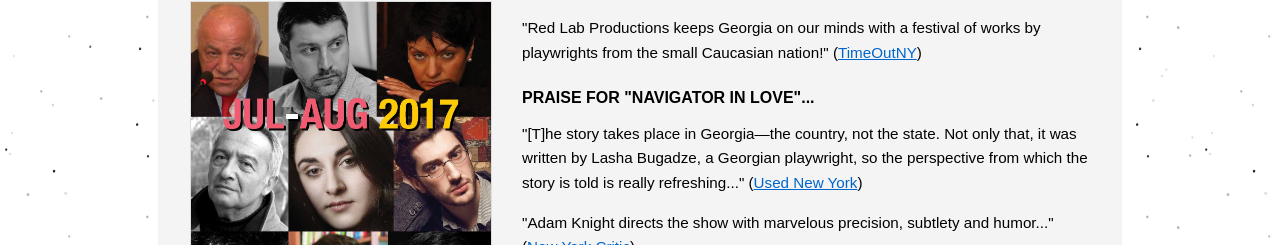
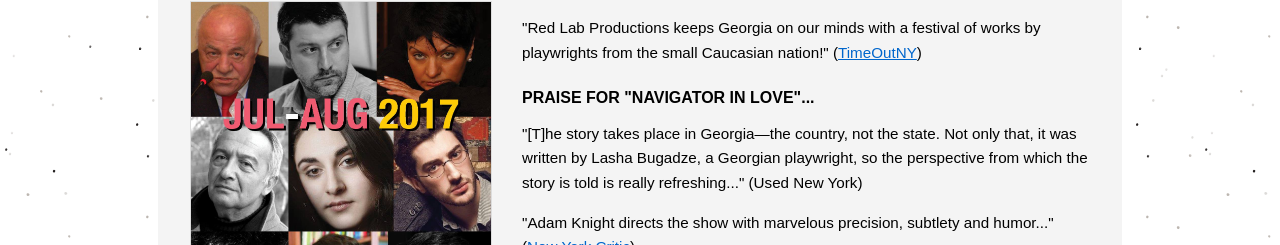
Before and after one commit to crysomemore123/redlab, a Next.js app: page /press in a window 1280 px wide. Shown: the part 256-501 px from the top of the page. Built offline with nearby package versions, Linux system fonts and the light colour scheme.

Commit message:
small fix

```diff
--- a/src/app/press/page.tsx
+++ b/src/app/press/page.tsx
@@ -52,9 +52,7 @@ export default function Page() {
               <p className={styles.reviewTitle}>PRAISE FOR &quot;NAVIGATOR IN LOVE&quot;...</p>
               <p className={styles.quote}>
                 &quot;[T]he story takes place in Georgia—the country, not the state. Not only that, it was written by Lasha Bugadze, a Georgian playwright,
-                so the perspective from which the story is told is really refreshing...&quot; (
-                <a href="https://www.usedyorkcity.com/" className={styles.textLink}>Used New York</a>
-                )
+                so the perspective from which the story is told is really refreshing...&quot; (Used New York)
               </p>
               <p className={styles.quote}>
                 &quot;Adam Knight directs the show with marvelous precision, subtlety and humor...&quot; (
```
